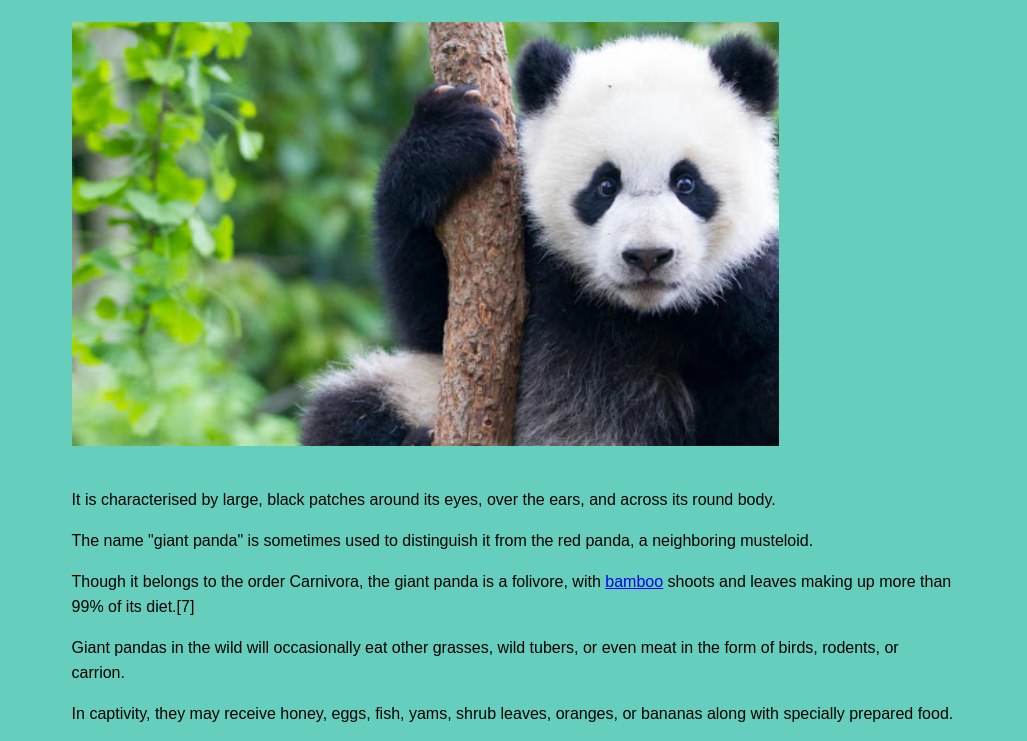
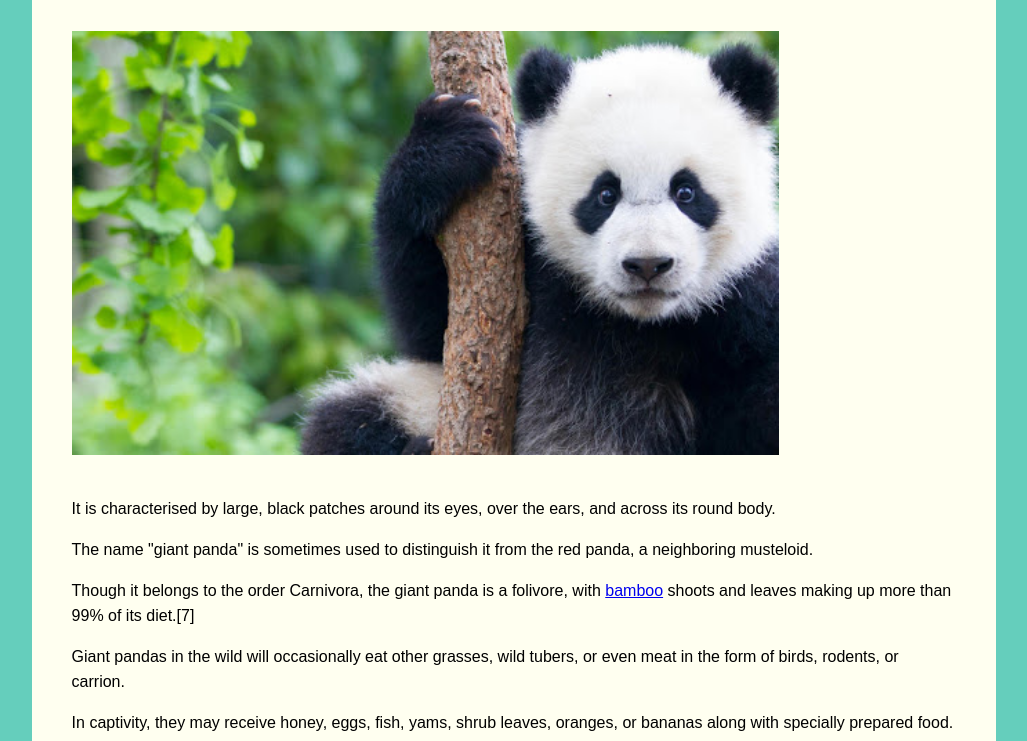
Before and after one commit to compilererrors/GiantPanda, a plain HTML site: page index.html in a window 1280 px wide. Shown: the part 167-908 px from the top of the page, without its empty margins (126-1153 px from the left). Drawn offline with Linux system fonts and the light colour scheme.

Commit message:
White middle columns, added radius to column. Changed margin to padding.

```diff
--- a/pandastyle.css
+++ b/pandastyle.css
@@ -13,7 +13,10 @@ img {
 
 .column {
   width: 70%;
-  margin: 40px auto;
+  margin: 0px auto;
+  border-radius: 20px;
+  background-color: ivory;
+  padding: 1px 40px 40px 40px;
 }
 
 h1 {
```
